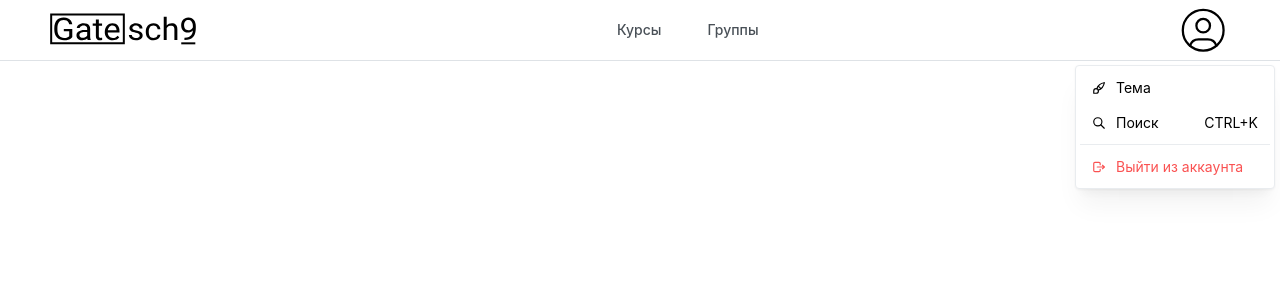
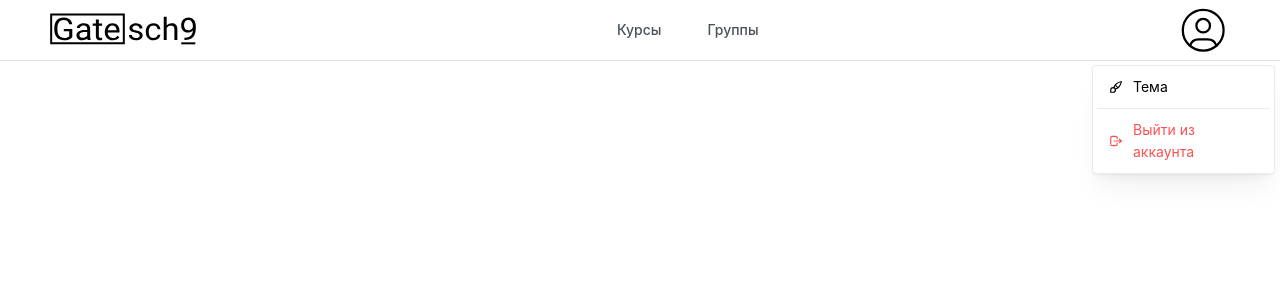
Before and after one commit to Vyacheslav1557/GateWeb, a Next.js app: page / in a window 1280 px wide. Both pictures are taken after a click on the icon 1202 px from the left and 29 px from the top of the page. Shown: the top 300 px of the page. Built offline with nearby package versions, Linux system fonts and the light colour scheme.

Commit message:
fix: изменяет поведение меню тем

```diff
--- a/src/widgets/header/ui/profile/styles.module.css
+++ b/src/widgets/header/ui/profile/styles.module.css
@@ -2,3 +2,10 @@
     width: rem(14);
     height: rem(14);
 }
+
+.theme {
+    border-radius: 4px;
+    &:hover {
+        background-color: light-dark(var(--mantine-color-gray-0), var(--mantine-color-dark-4));
+    }
+}
--- a/src/widgets/header/ui/profile/ui.tsx
+++ b/src/widgets/header/ui/profile/ui.tsx
@@ -1,69 +1,74 @@
-import {Menu, useMantineColorScheme} from "@mantine/core";
+import {Group, MantineColorScheme, Menu, UnstyledButton, useMantineColorScheme} from "@mantine/core";
 import {
     IconAdjustmentsCheck,
     IconBrush,
     IconCheck,
     IconLogout,
     IconMoon,
-    IconSearch,
     IconSun,
     IconUserCircle
 } from '@tabler/icons-react';
 import styles from "./styles.module.css";
+import {useClickOutside, useDisclosure} from "@mantine/hooks";
 
-const ThemeMenu = () => {
+const Profile = () => {
     const {setColorScheme, colorScheme} = useMantineColorScheme();
+    const [opened, {toggle, close}] = useDisclosure(false);
 
-    const addIconCheck = (cs: string) => {
+    const ref = useClickOutside(() => close());
+
+    const addIconCheck = (cs: MantineColorScheme) => {
         if (cs == colorScheme)
             return <IconCheck className={styles.icon}/>;
         return <></>;
     };
 
-    return (
-        <Menu shadow="md" width={200} trigger="hover" position="left">
+
+    const ThemeMenu = (
+        <Menu shadow="md" width={140} position="left">
             <Menu.Target>
-                <Menu.Item leftSection={<IconBrush className={styles.icon}/>}>
-                    Тема
-                </Menu.Item>
+                <UnstyledButton style={{width: "100%"}} px={12} py={6} className={styles.theme}>
+                    <Group gap={10}>
+                        <IconBrush className={styles.icon}/>
+                        <div style={{fontSize: "14px"}}>Тема</div>
+                    </Group>
+                </UnstyledButton>
             </Menu.Target>
+
             <Menu.Dropdown>
                 <Menu.Item
                     leftSection={<IconSun className={styles.icon}/>}
-                    rightSection={addIconCheck("light")}
-                    onClick={() => setColorScheme('light')}>
+                    onClick={() => setColorScheme("light")}
+                    rightSection={addIconCheck("light")}>
                     Светлая
                 </Menu.Item>
                 <Menu.Item
+                    closeMenuOnClick
                     leftSection={<IconMoon className={styles.icon}/>}
-                    rightSection={addIconCheck("dark")}
-                    onClick={() => setColorScheme('dark')}>
+                    onClick={() => setColorScheme("dark")}
+                    rightSection={addIconCheck("dark")}>
                     Тёмная
                 </Menu.Item>
                 <Menu.Item
+                    closeMenuOnClick
                     leftSection={<IconAdjustmentsCheck className={styles.icon}/>}
-                    rightSection={addIconCheck("auto")}
-                    onClick={() => setColorScheme('auto')}>
+                    onClick={() => setColorScheme("auto")}
+                    rightSection={addIconCheck("auto")}>
                     Системная
                 </Menu.Item>
             </Menu.Dropdown>
         </Menu>
     );
-};
 
-const Profile = () => {
+
     return (
-        <Menu shadow="md" width={200}>
+        <Menu shadow="md" width={183} opened={opened}>
             <Menu.Target>
-                <IconUserCircle size="3.4rem" strokeWidth="1"/>
+                <IconUserCircle size="3.4rem" strokeWidth="1" onClick={toggle}/>
             </Menu.Target>
 
-            <Menu.Dropdown>
-                <ThemeMenu/>
-                <Menu.Item
-                    leftSection={<IconSearch className={styles.icon}/>} rightSection="CTRL+K">
-                    Поиск
-                </Menu.Item>
+            <Menu.Dropdown ref={ref}>
+                {ThemeMenu}
                 <Menu.Divider/>
                 <Menu.Item
                     color="red"
```
